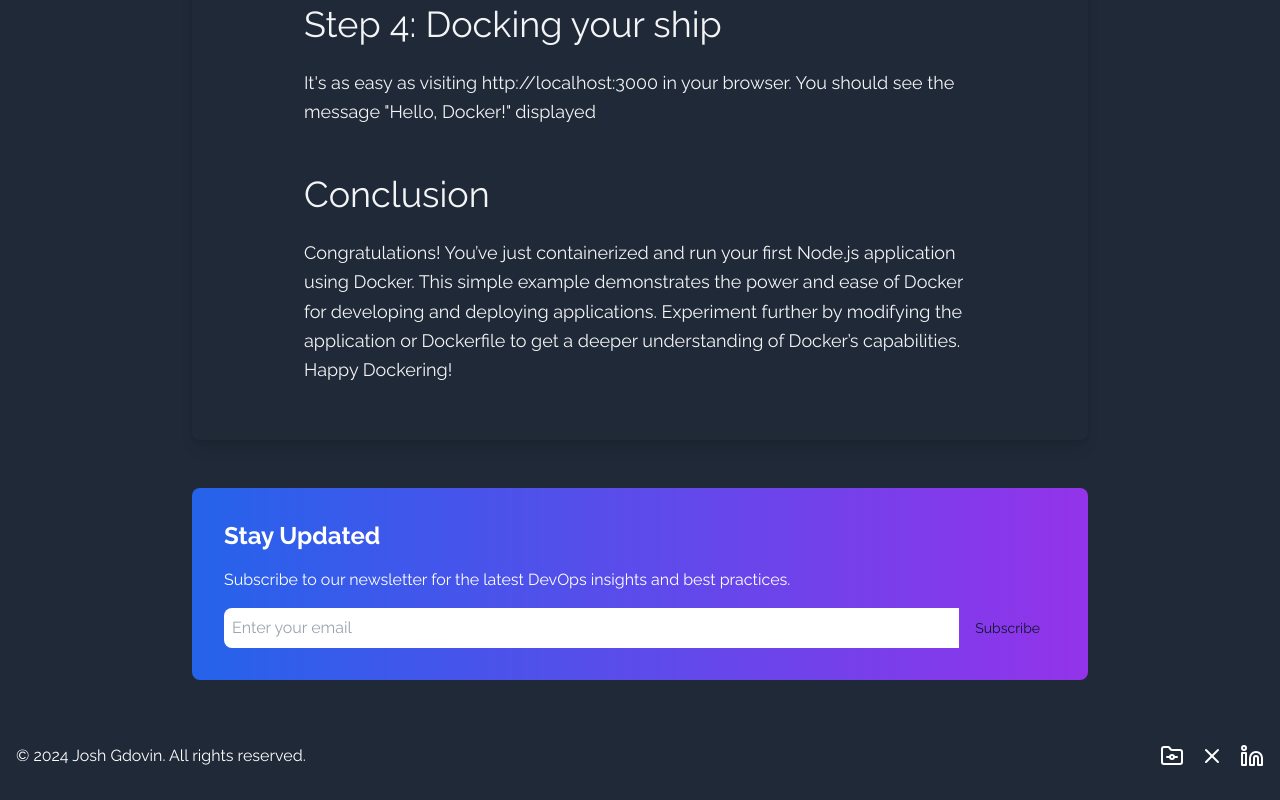
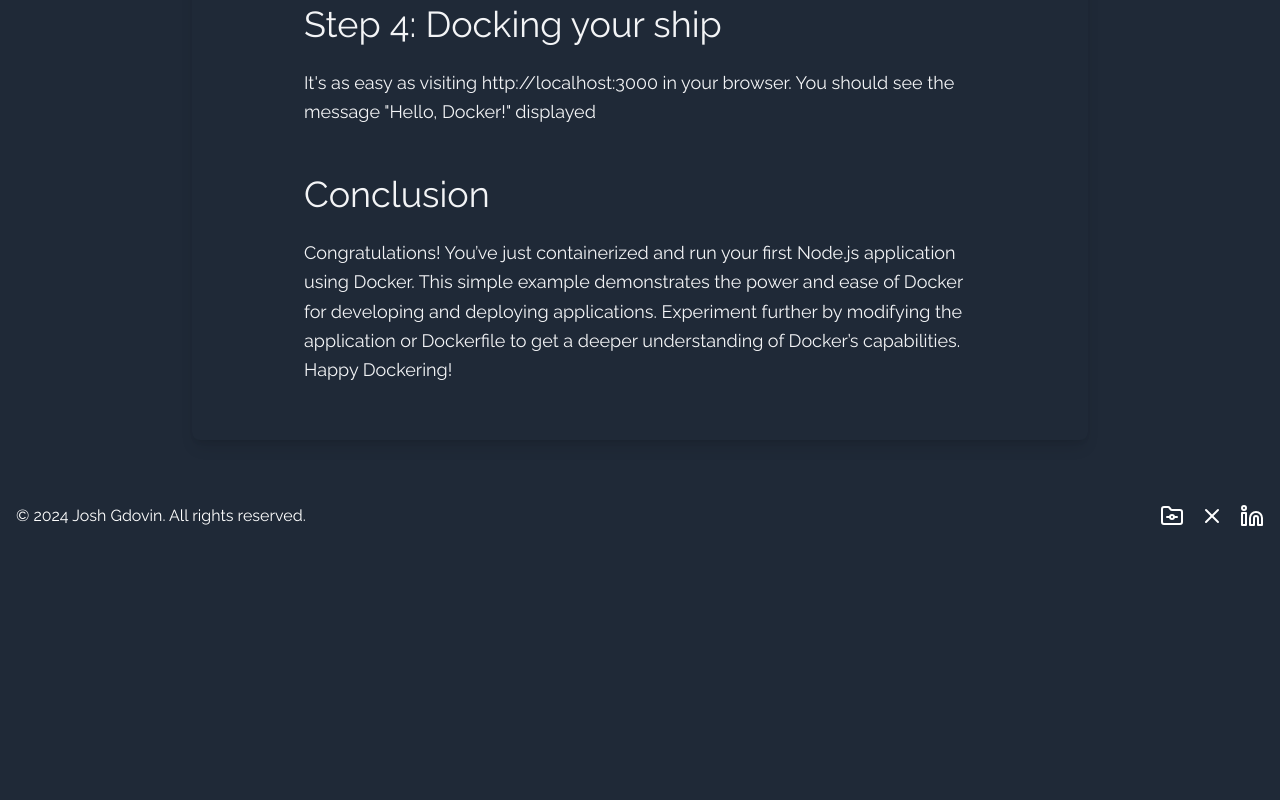
Before and after one commit to jgdovin/joshdoesdev, a Next.js app: page /posts/docker-pt1 in a window 1280 px wide. Shown: the part 3248-4048 px from the top of the page. After the commit the page ends 3808 px from the top, so only its background shows below. Built offline with nearby package versions, Linux system fonts and the light colour scheme.

Commit message:
remove subscribe

```diff
--- a/src/app/posts/[slug]/page.tsx
+++ b/src/app/posts/[slug]/page.tsx
@@ -36,22 +36,6 @@ export default async function Post({ params }: Params) {
           <PostBody content={content} />
         </div>
       </article>
-
-      <section className="mt-12 rounded-lg bg-gradient-to-r from-blue-600 to-purple-600 p-8 text-white">
-        <h2 className="mb-4 text-2xl font-bold">Stay Updated</h2>
-        <p className="mb-4">
-          Subscribe to our newsletter for the latest DevOps insights and best
-          practices.
-        </p>
-        <div className="flex">
-          <input
-            type="email"
-            placeholder="Enter your email"
-            className="flex-grow rounded-l-lg p-2 text-gray-900"
-          />
-          <Button className="rounded-l-none">Subscribe</Button>
-        </div>
-      </section>
     </main>
   );
 }
```
